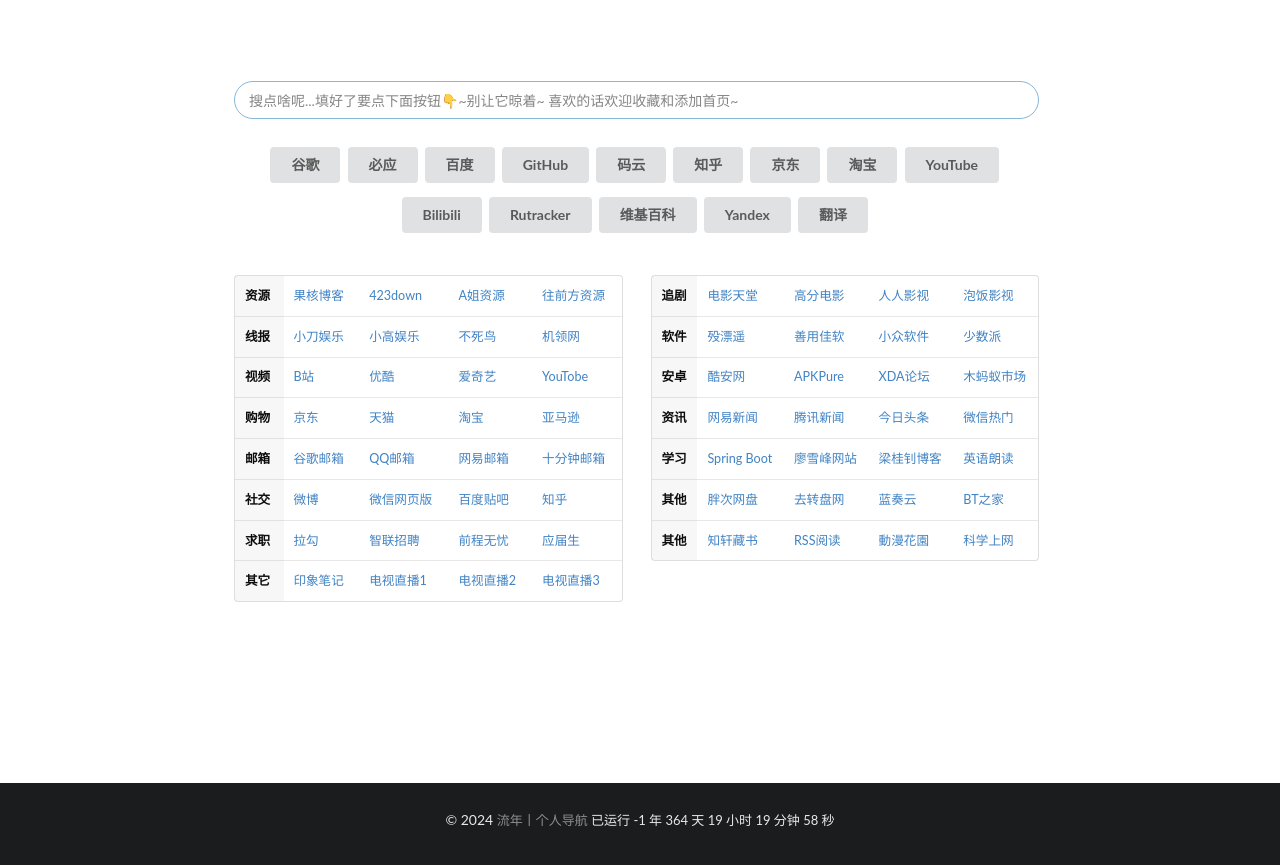
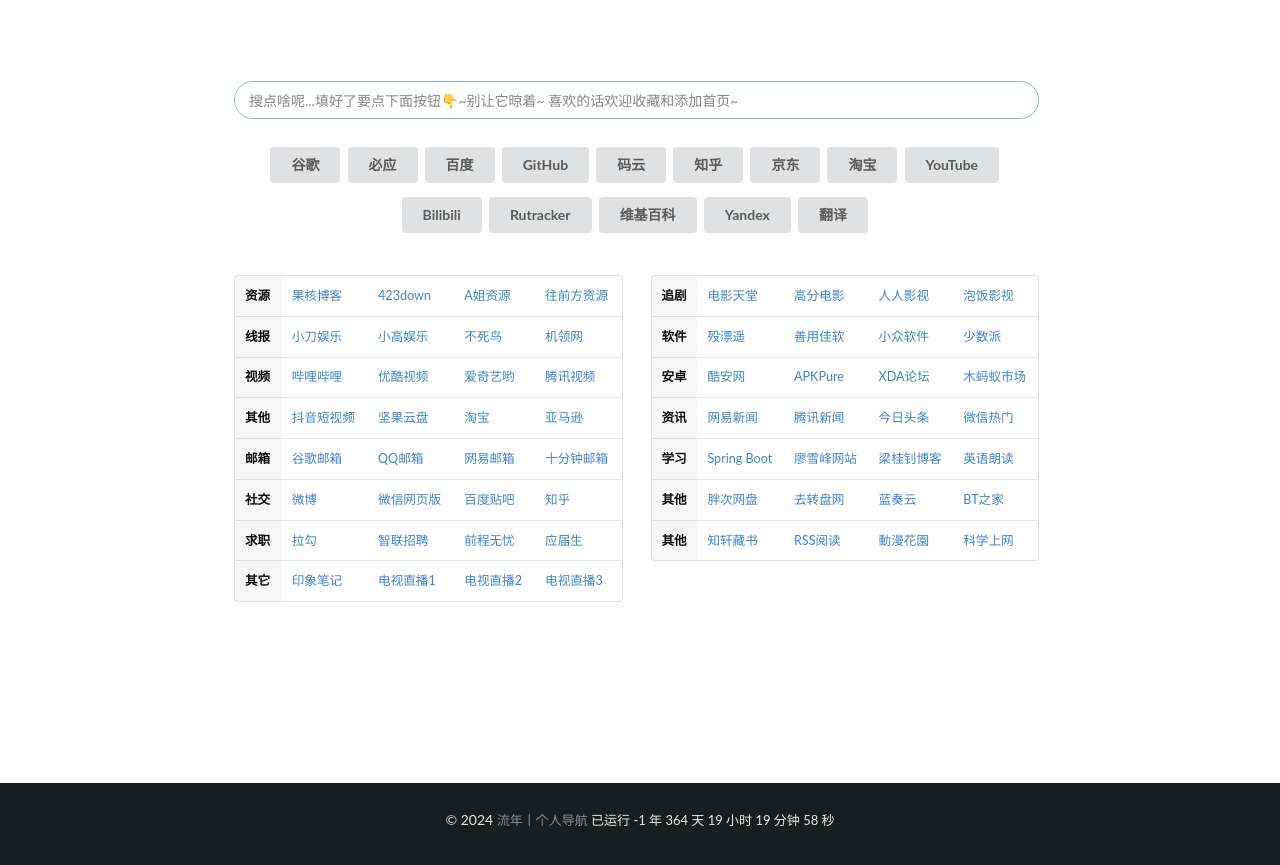
Before and after one commit to 89761107/fly, a plain HTML site: page index.html in a window 1280 px wide. Shown: the part 43-908 px from the top of the page. Drawn offline with Linux system fonts and the light colour scheme.

Commit message:
Update index.html

```diff
--- a/index.html
+++ b/index.html
@@ -105,14 +105,14 @@
             <tbody>
             <tr >
                 <td   align="center">视频</td>
-                <td align="center"><a href="http://www.bilibili.com/" target="_blank"  >B站</a></td>
-                <td align="center"><a href="http://www.youku.com/" target="_blank"  >优酷</a></td>
-                <td align="center"><a href="http://www.iqiyi.com/" target="_blank"  >爱奇艺</a></td>
-                <td align="center"><a href="https://www.youtube.com/" target="_blank"  >YouTobe</a></td>
+                <td align="center"><a href="https://www.bilibili.com/v/popular/all" target="_blank"  >哔哩哔哩</a></td>
+                <td align="center"><a href="http://www.youku.com/" target="_blank"  >优酷视频</a></td>
+                <td align="center"><a href="http://www.iqiyi.com/" target="_blank"  >爱奇艺哟</a></td>
+                <td align="center"><a href="https://v.qq.com/" target="_blank"  >腾讯视频</a></td>
             </tr><tr>
-                <td align="center">购物</td>
-                <td align="center"><a href="http://www.jd.com/" target="_blank" >京东</a></td>
-                <td align="center"><a href="https://www.tmall.com/" target="_blank" >天猫</a></td>
+                <td align="center">其他</td>
+                <td align="center"><a href="https://www.douyin.com/" target="_blank" >抖音短视频</a></td>
+                <td align="center"><a href="https://www.jianguoyun.com/" target="_blank" >坚果云盘</a></td>
                 <td align="center"><a href="https://www.taobao.com/" target="_blank">淘宝</a></td>
                 <td align="center"><a href="https://www.amazon.cn/" target="_blank">亚马逊</a></td>
             </tr>
```
